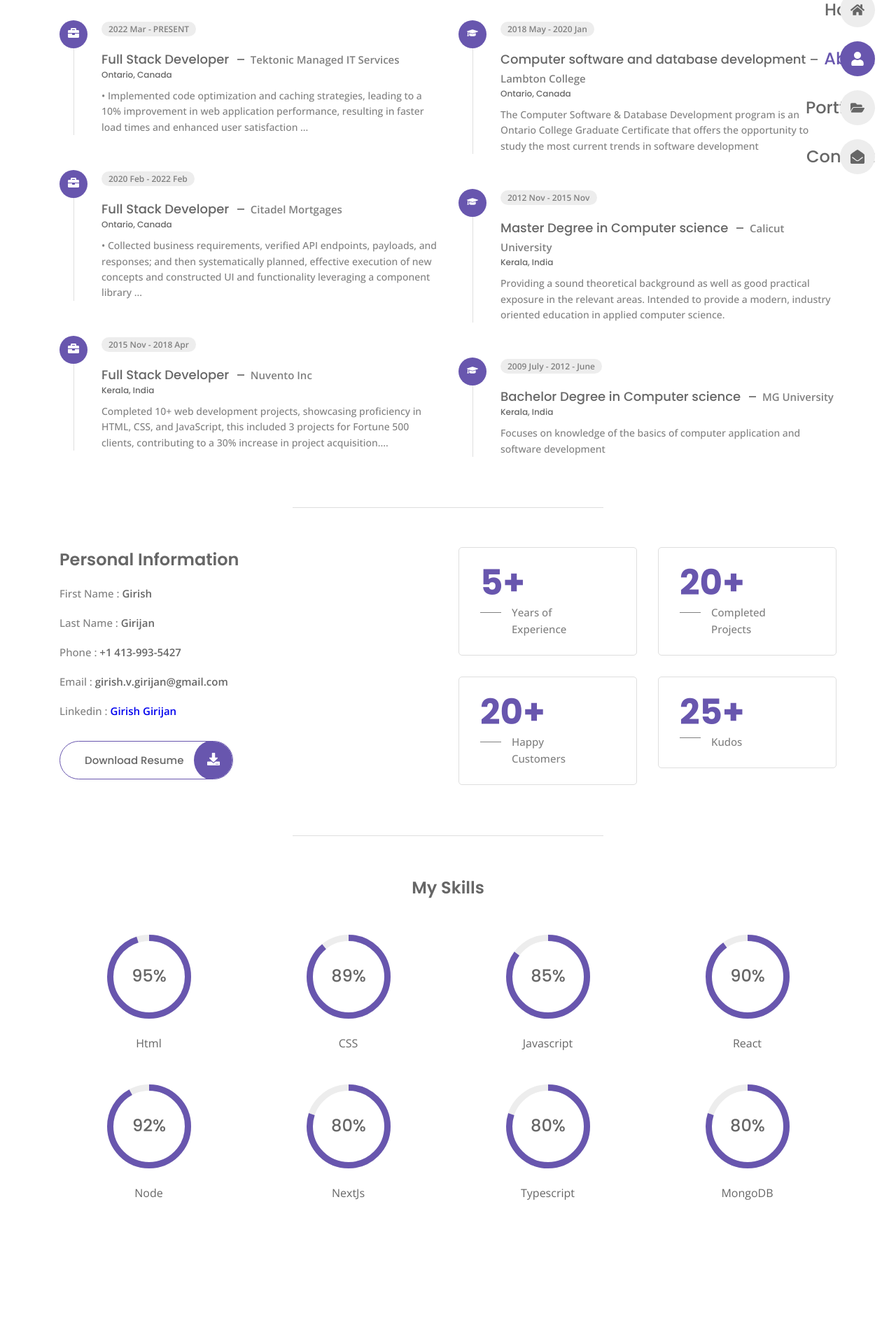
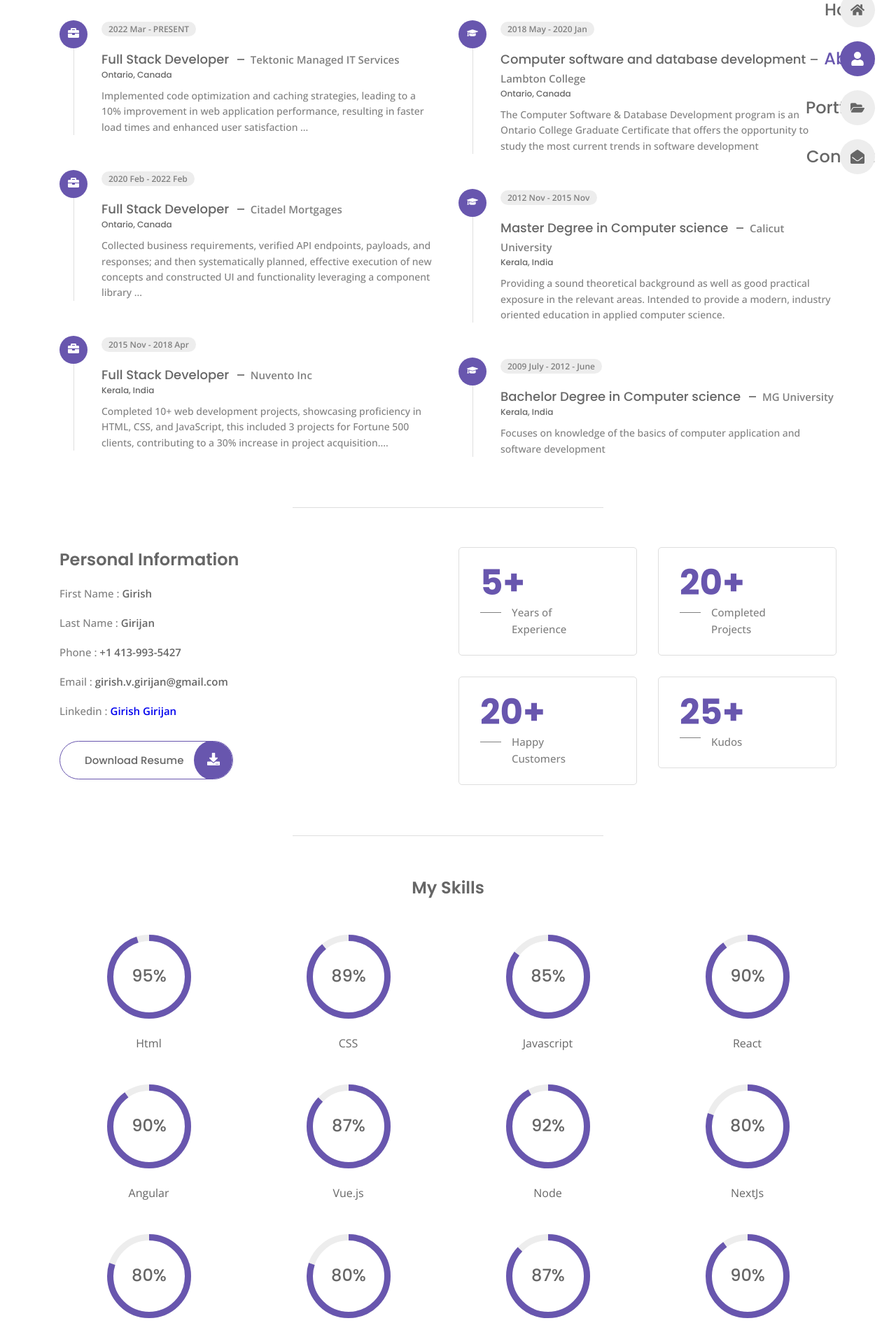
Before and after one commit to girishgirijan/portfolio, a React (Vite) app: page /about in a window 1280 px wide. Shown: the part 281-2192 px from the top of the page at 70% size. Before the commit the page ends 2067 px from the top, so only its background shows below. Built offline with nearby package versions, Linux system fonts and the light colour scheme.

Commit message:
Some update in 2024

```diff
--- a/src/data.jsx
+++ b/src/data.jsx
@@ -131,7 +131,7 @@ export const resume = [
     icon: <FaBriefcase />,
     year: '2022 Mar - PRESENT',
     title: 'Full Stack Developer <span> Tektonic Managed IT Services  </span> <h3>Ontario, Canada</h3>',
-    desc: '•	Implemented code optimization and caching strategies, leading to a 10% improvement in web application performance, resulting in faster load times and enhanced user satisfaction ...',
+    desc: 'Implemented code optimization and caching strategies, leading to a 10% improvement in web application performance, resulting in faster load times and enhanced user satisfaction ...',
   },
 
   {
@@ -140,7 +140,7 @@ export const resume = [
     icon: <FaBriefcase />,
     year: '2020 Feb - 2022 Feb',
     title: 'Full Stack Developer <span> Citadel Mortgages  </span> <h3>Ontario, Canada</h3>',
-    desc: '•	Collected business requirements, verified API endpoints, payloads, and responses; and then systematically planned, effective execution of new concepts and constructed UI and functionality leveraging a component library ...',
+    desc: 'Collected business requirements, verified API endpoints, payloads, and responses; and then systematically planned, effective execution of new concepts and constructed UI and functionality leveraging a component library ...',
   },
 
   {
@@ -204,29 +204,48 @@ export const skills = [
     title: 'React',
     percentage: '90',
   },
-
   {
     id: 5,
+    title: 'Angular',
+    percentage: '90',
+  },
+  {
+    id: 6,
+    title: 'Vue.js',
+    percentage: '87',
+  },
+  {
+    id: 7,
     title: 'Node',
     percentage: '92',
   },
 
   {
-    id: 6,
+    id: 8,
     title: 'NextJs',
     percentage: '80',
   },
 
   {
-    id: 7,
+    id: 9,
     title: 'Typescript',
     percentage: '80',
   },
 
   {
-    id: 8,
+    id: 10,
     title: 'MongoDB',
     percentage: '80',
+  },
+  {
+    id: 11,
+    title: 'MySQL',
+    percentage: '87',
+  },
+  {
+    id: 12,
+    title: 'MS SQL',
+    percentage: '90',
   },
 ];
 
```
